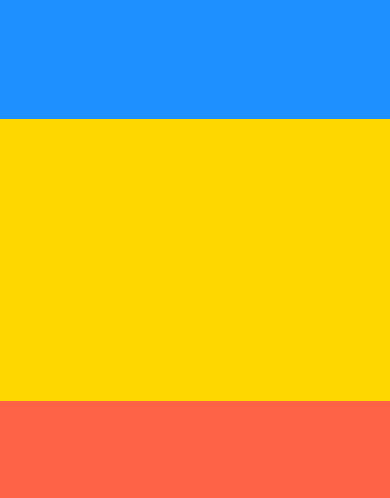
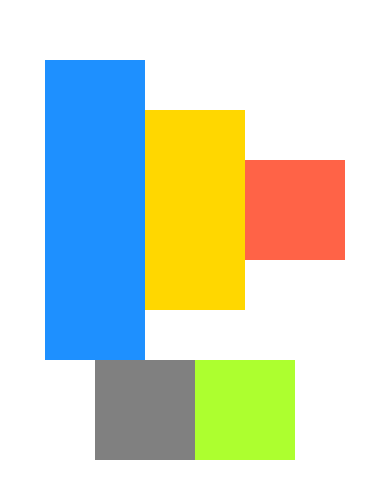
Before and after one commit to Lo-GR/practiceReactNative, a React Native app: screen / in a window 390 px wide. Shown: the part 162-660 px from the top of the page. Built offline with nearby package versions, Linux system fonts and the light colour scheme.

Commit message:
more flex properties

```diff
--- a/App.js
+++ b/App.js
@@ -12,19 +12,36 @@ export default function App() {
       <View
         style={{
           backgroundColor: "dodgerblue",
-          flex: 1,
+          width: 100,
+          height: 300
         }}
       />
       <View
         style={{
           backgroundColor: "gold",
-          flex: 1,
+          width: 100,
+          height: 200
         }}
       />
       <View
         style={{
           backgroundColor: "tomato",
-          flex: 1,
+          width: 100,
+          height: 100
+        }}
+      />
+      <View
+        style={{
+          backgroundColor: "grey",
+          width: 100,
+          height: 100
+        }}
+      />
+      <View
+        style={{
+          backgroundColor: "greenyellow",
+          width: 100,
+          height: 100
         }}
       />
     </View>
@@ -35,5 +52,10 @@ const styles = StyleSheet.create({
   container: {
     flex: 1,
     backgroundColor: '#fff',
+    flexDirection: "row", //horizontal/vertical
+    justifyContent: "center", // main axis
+    alignItems: "center", // secondary axis, within each line (in terms of wrapping)
+    alignContent: "center", // Secondary axis, everything, including each line
+    flexWrap: "wrap"
   }
 });
```
